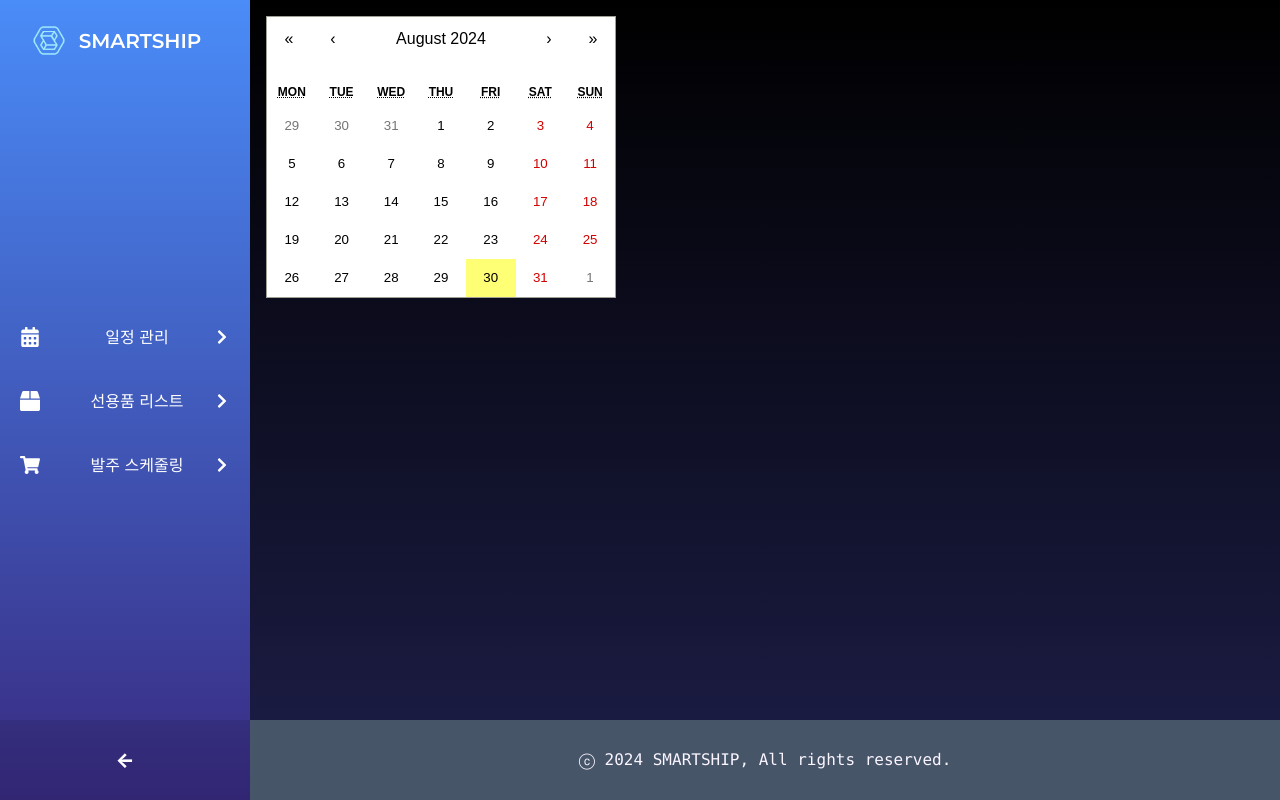
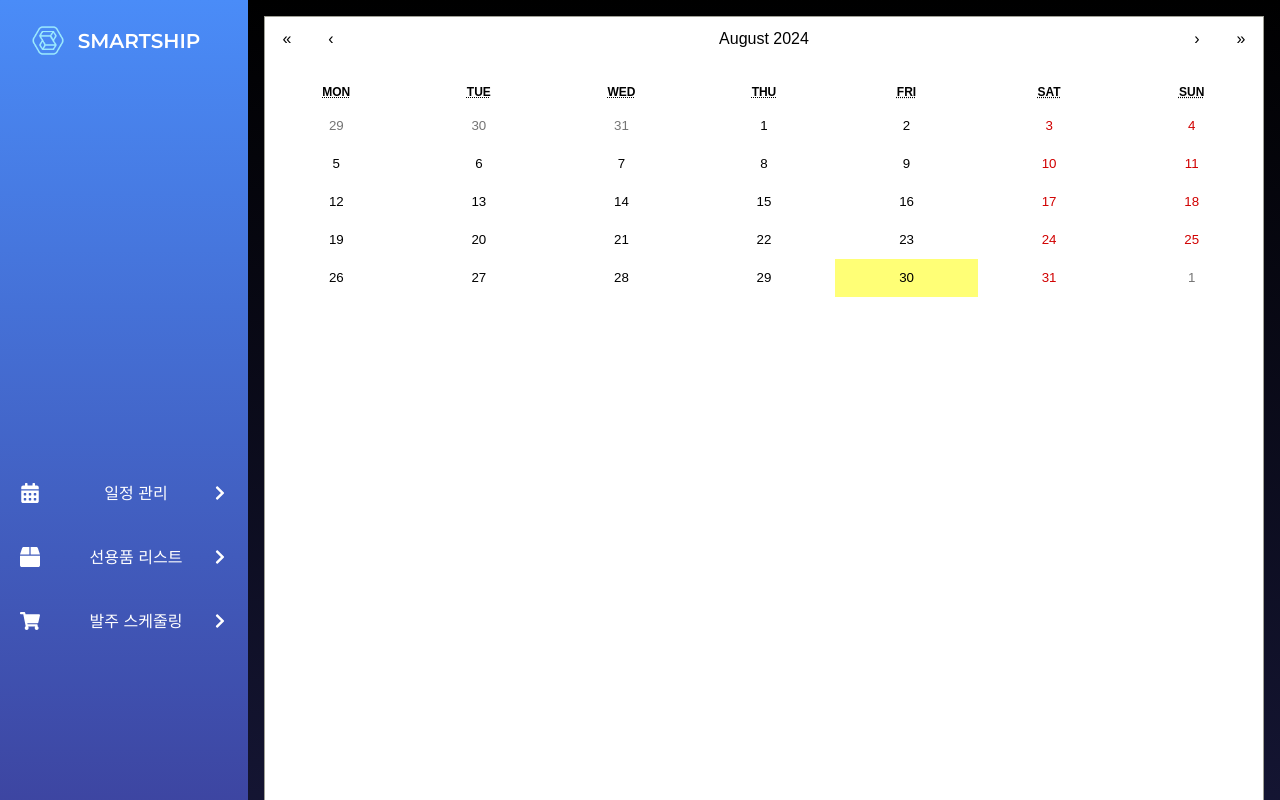
Before and after one commit to xixeo/SmartShip, a React (Create React App) app: page /schedule in a window 1280 px wide. Shown: the top 800 px of the page. Built offline with nearby package versions, Linux system fonts and the light colour scheme.

Commit message:
calendar css 수정

```diff
--- /dev/null
+++ b/src/01/Calendar.css
@@ -0,0 +1,162 @@
+.react-calendar {
+  width: 1000px;
+  max-width: 100%;
+  height: 1000px;
+  max-height: 100%;
+  background: white;
+  border: 1px solid #a0a096;
+  font-family: Arial, Helvetica, sans-serif;
+  line-height: 1.125em;
+}
+
+.react-calendar--doubleView {
+  width: 1000px;
+  height: 1000px;
+}
+
+.react-calendar--doubleView .react-calendar__viewContainer {
+  display: flex;
+  margin: -0.5em;
+}
+
+.react-calendar--doubleView .react-calendar__viewContainer > * {
+  width: 100%;
+  margin: 0.5em;
+}
+
+
+
+.react-calendar,
+.react-calendar *,
+.react-calendar *:before,
+.react-calendar *:after {
+  -moz-box-sizing: border-box;
+  -webkit-box-sizing: border-box;
+  box-sizing: border-box;
+}
+
+.react-calendar button {
+  margin: 0;
+  border: 0;
+  outline: none;
+}
+
+.react-calendar button:enabled:hover {
+  cursor: pointer;
+}
+
+.react-calendar__navigation {
+  display: flex;
+  height: 44px;
+  margin-bottom: 1em;
+}
+
+.react-calendar__navigation button {
+  min-width: 44px;
+  background: none;
+}
+
+.react-calendar__navigation button:disabled {
+  background-color: #f0f0f0;
+}
+
+.react-calendar__navigation button:enabled:hover,
+.react-calendar__navigation button:enabled:focus {
+  background-color: #e6e6e6;
+}
+
+.react-calendar__month-view__weekdays {
+  text-align: center;
+  text-transform: uppercase;
+  font: inherit;
+  font-size: 0.75em;
+  font-weight: bold;
+}
+
+.react-calendar__month-view__weekdays__weekday {
+  padding: 0.5em;
+}
+
+.react-calendar__month-view__weekNumbers .react-calendar__tile {
+  display: flex;
+  align-items: center;
+  justify-content: center;
+  font: inherit;
+  font-size: 0.75em;
+  font-weight: bold;
+  height: calc(100vh - 20 - );
+}
+
+.react-calendar__month-view__days__day--weekend {
+  color: #d10000;
+}
+
+.react-calendar__month-view__days__day--neighboringMonth,
+.react-calendar__decade-view__years__year--neighboringDecade,
+.react-calendar__century-view__decades__decade--neighboringCentury {
+  color: #757575;
+}
+
+.react-calendar__year-view .react-calendar__tile,
+.react-calendar__decade-view .react-calendar__tile,
+.react-calendar__century-view .react-calendar__tile {
+  padding: 2em 0.5em;
+}
+
+.react-calendar__tile {
+  max-width: 100%;
+  padding: 10px 6.6667px;
+  background: none;
+  text-align: center;
+  line-height: 16px;
+  font: inherit;
+  font-size: 0.833em;
+}
+
+.react-calendar__tile:disabled {
+  background-color: #f0f0f0;
+  color: #ababab;
+}
+
+.react-calendar__month-view__days__day--neighboringMonth:disabled,
+.react-calendar__decade-view__years__year--neighboringDecade:disabled,
+.react-calendar__century-view__decades__decade--neighboringCentury:disabled {
+  color: #cdcdcd;
+}
+
+.react-calendar__tile:enabled:hover,
+.react-calendar__tile:enabled:focus {
+  background-color: #e6e6e6;
+}
+
+.react-calendar__tile--now {
+  background: #ffff76;
+}
+
+.react-calendar__tile--now:enabled:hover,
+.react-calendar__tile--now:enabled:focus {
+  background: #ffffa9;
+}
+
+.react-calendar__tile--hasActive {
+  background: #76baff;
+}
+
+.react-calendar__tile--hasActive:enabled:hover,
+.react-calendar__tile--hasActive:enabled:focus {
+  background: #a9d4ff;
+}
+
+.react-calendar__tile--active {
+  background: #006edc;
+  color: white;
+}
+
+.react-calendar__tile--active:enabled:hover,
+.react-calendar__tile--active:enabled:focus {
+  background: #1087ff;
+}
+
+.react-calendar--selectRange .react-calendar__tile--hover {
+  background-color: #e6e6e6;
+}
--- a/src/01/Schedule.js
+++ b/src/01/Schedule.js
@@ -1,6 +1,6 @@
 import React from 'react'
 import Calendar from 'react-calendar'
-import 'react-calendar/dist/Calendar.css';
+import './Calendar.css';
 
 export default function Schedule() {
   return (
```
